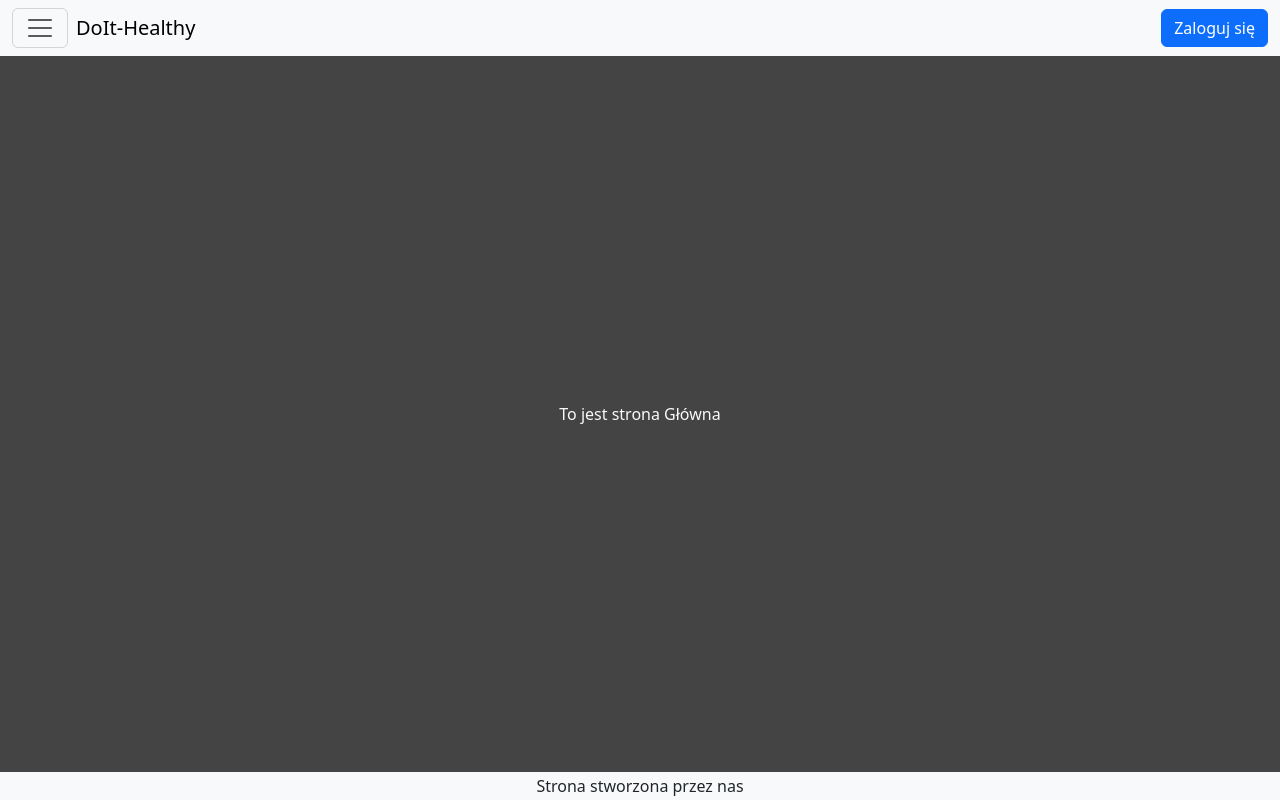
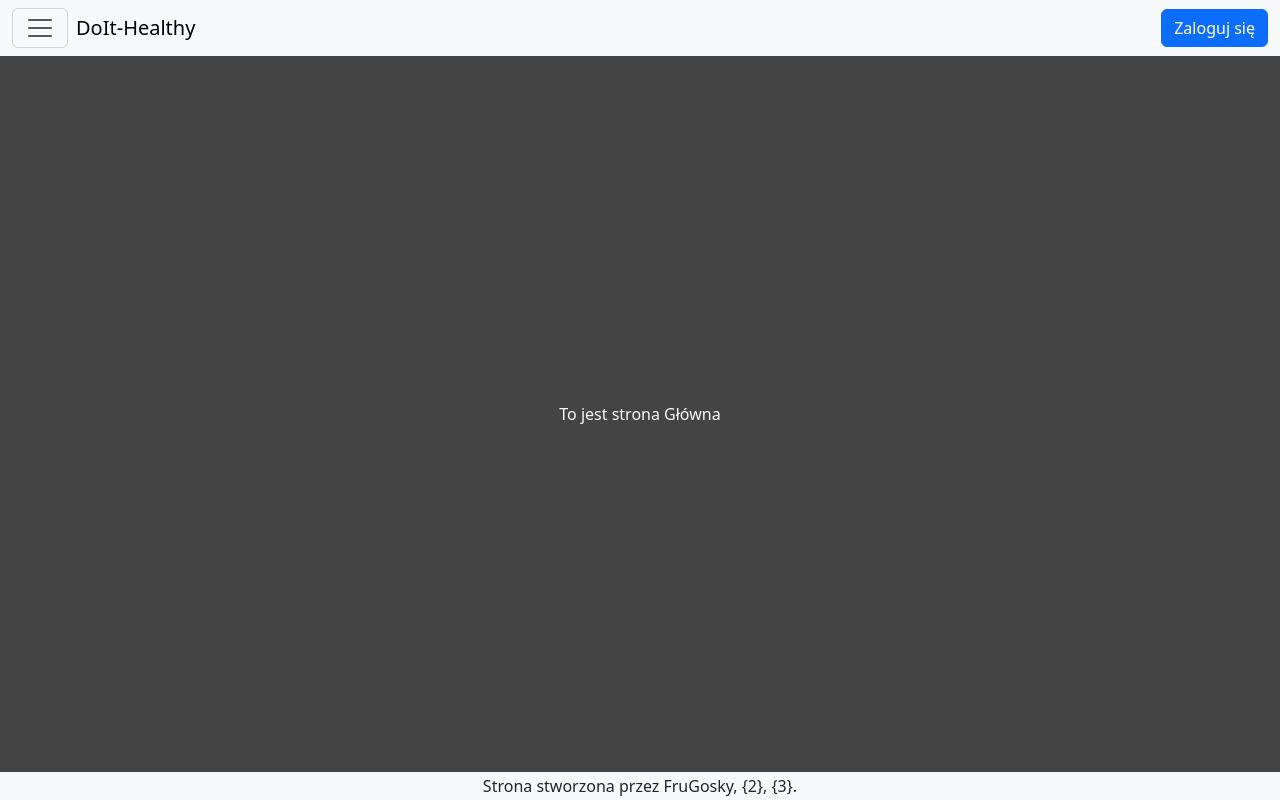
Before and after one commit to FruGosky/engineer, a React (Create React App) app: page / in a window 1280 px wide. Built offline with nearby package versions, Linux system fonts and the light colour scheme.

Commit message:
readme_&_footer_creators

```diff
--- a/src/components/Footer/Footer.tsx
+++ b/src/components/Footer/Footer.tsx
@@ -1,7 +1,9 @@
 export default function Footer() {
 	return (
 		<div className="footer d-flex justify-content-center align-items-center bg-light">
-			<span>Strona stworzona przez nas</span>
+			<span>
+				Strona stworzona przez FruGosky, {'{2}'}, {'{3}'}.
+			</span>
 		</div>
 	);
 }
```
Also changed, not shown: 1 other file (tests, documents, lock files or other folders).
